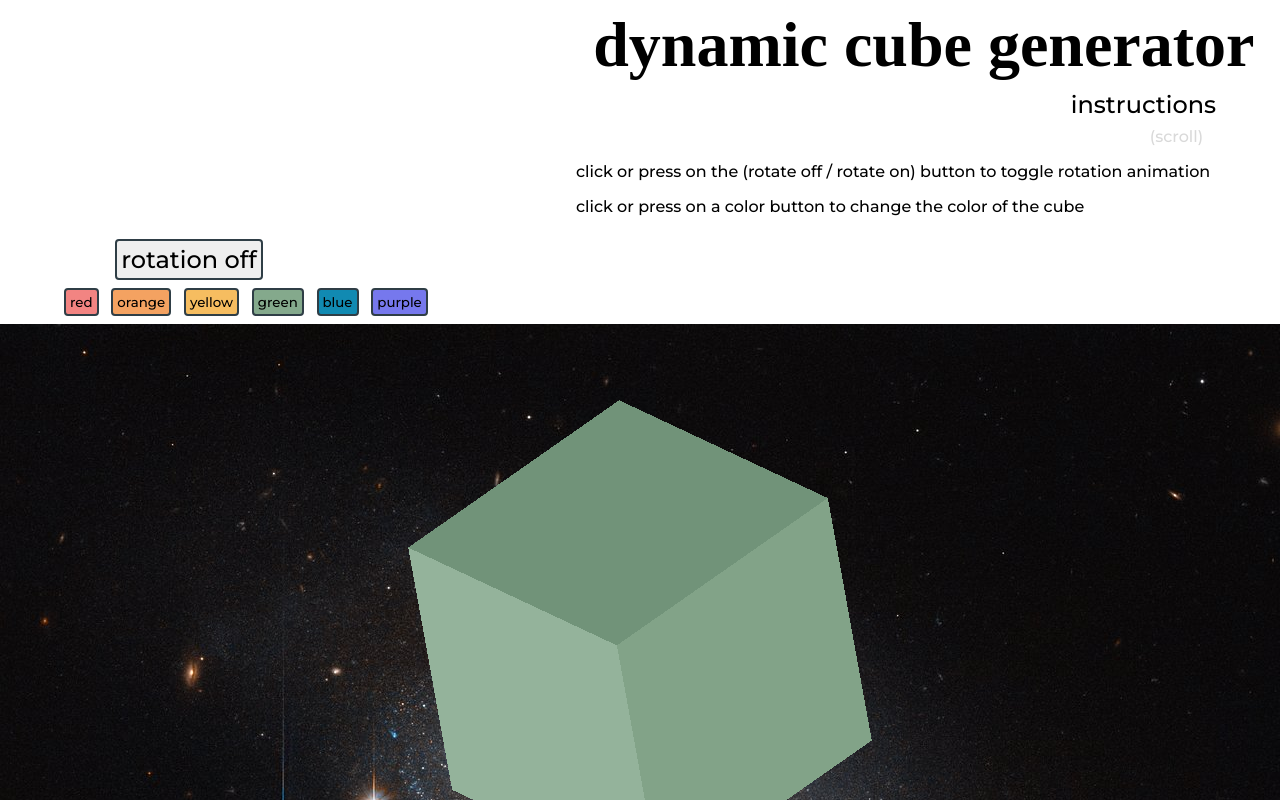
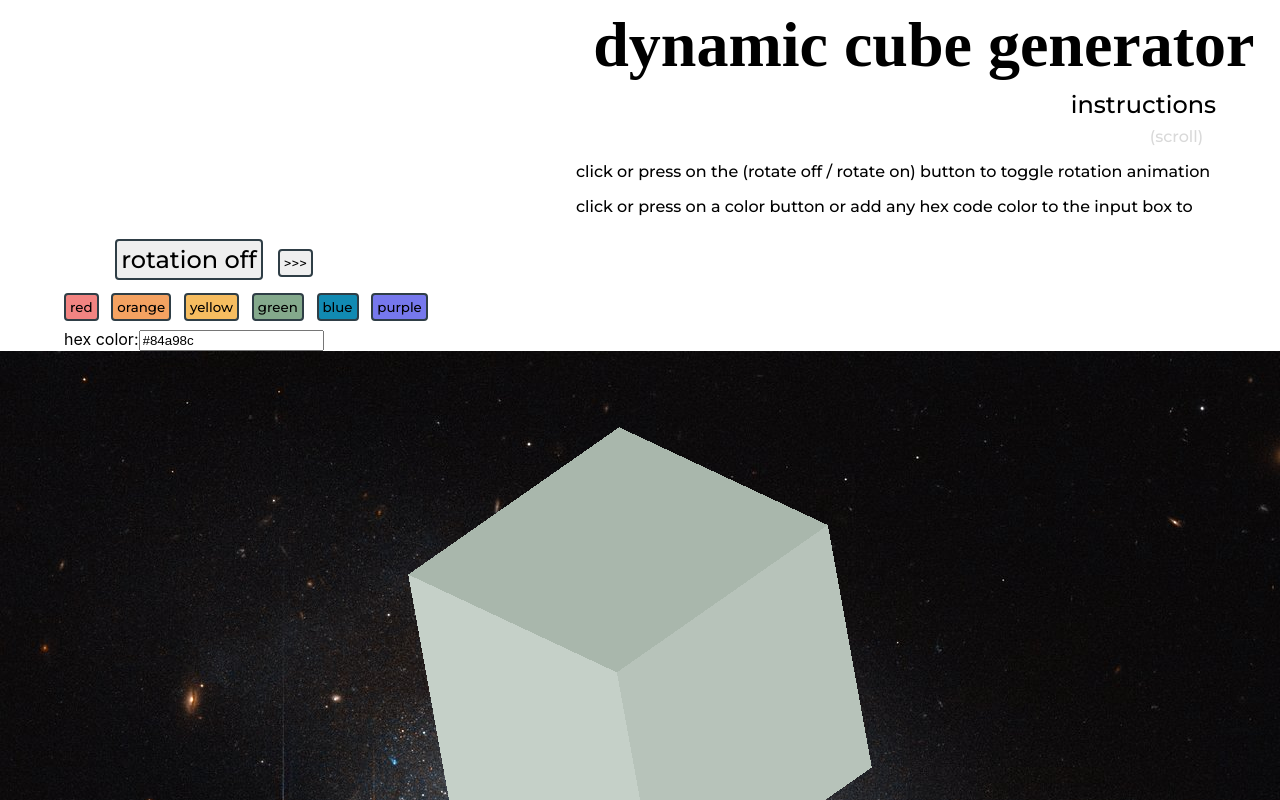
Before and after one commit to pickled-bot/dynamic-cube, a React (Create React App) app: page / in a window 1280 px wide. Shown: the top 800 px of the page. Built offline with nearby package versions, Linux system fonts and the light colour scheme; a web font is replaced by a local one.

Commit message:
input box for color functional, allows input by user and changes with button press

```diff
--- a/src/App.js
+++ b/src/App.js
@@ -8,14 +8,18 @@ import {Canvas, useFrame} from '@react-three/fiber';
 import {OrbitControls, softShadows} from '@react-three/drei'
 
 const red = new THREE.Color("#f28482");
+const orange = new THREE.Color("#f4a261");
 const yellow = new THREE.Color("#f6bd60");
+const green = new THREE.Color("#84a98c");
 const blue = new THREE.Color("#118ab2");
-const green = new THREE.Color("#84a98c");
-const orange = new THREE.Color("#f4a261");
 const purple = new THREE.Color("#7678ed");
 
-const colorArray = [{color:red, label: 'red'}, {color: orange, label: 'orange'}, {color:yellow, label: 'yellow'},
-{color:green, label: 'green'},  {color: blue, label:'blue'}, {color: purple, label: 'purple'}];
+const colorArray = [{color:red, label: 'red', hex:'f28482'},
+{color: orange, label: 'orange', hex: 'f4a261'},
+{color:yellow, label: 'yellow', hex: 'f6bd60'},
+{color:green, label: 'green', hex: '84a98c'},
+{color: blue, label:'blue', hex: '118ab2'},
+{color: purple, label: 'purple', hex: '7678ed'}];
 
 const CubeRendering = ({animate, color}) => {
   return (
@@ -42,6 +46,9 @@ const Cube = ({animate, color}) => {
         cubeRef.current.rotation.x += 0.005;
       }
   });
+
+
+
 
   return (
     <mesh ref={cubeRef} >
@@ -72,6 +79,13 @@ const ToggleColor = ({setCubeColor}) => {
   );
 };
 
+const RotationSpeedUp = () => {
+  const cubeRef = Cube.useRef();
+
+  cubeRef.current.rotation.y += 0.025;
+  cubeRef.current.rotation.x += 0.025;
+};
+
 
 const Instructions = () => {
   return (
@@ -84,7 +98,8 @@ const Instructions = () => {
         click or press on the (rotate off / rotate on) button to toggle rotation animation
       </p>
       <p>
-        click or press on a color button to change the color of the cube
+        click or press on a color button or add any
+        hex code color to the input box to change the color of the cube.
       </p>
       <p>
         mobile: use one finger to rotate and turn cube,
@@ -101,10 +116,53 @@ const Instructions = () => {
   )
 }
 
+const ColorInput = ({setCubeColor, color}) => {
+  const [colorHex, setColorHex] = useState("#84a98c")
+  // const cubeRef = useRef();
+
+  const onInput =(event ) => {
+    // const newColor = colorHex.slice();
+    // console.log(event.target.value)
+    setColorHex(event.target.value)
+  }
+
+  const onSubmit = (event) => {
+    console.log("onSubmit")
+    if (event.key === "Enter") {
+      setCubeColor(colorHex)
+    }
+  }
+  console.log(color)
+  const RGBToHex = (color)=>{
+    let r = (color.r*255).toString(16);
+    let g = (color.g*255).toString(16);
+    let b = (color.b*255).toString(16);
+
+    if (r.length === 1){
+      r = "0"+ r;
+    }
+    if (g.length === 1) {
+      g = "0" + g;
+    }
+    if (b.length === 1) {
+      b = "0" + g;
+    }
+    return "#" + r + g + b;
+  };
+  console.log(RGBToHex(color));
+  return(
+    <>
+    <span>hex color:</span>
+    <input type="text" key={RGBToHex(color)} defaultValue={RGBToHex(color)} onChange={onInput} onKeyDown={onSubmit}/>
+    </>
+  );
+};
+
 
 const App = () => {
   const [buttonText, setButtonText] = useState("rotation off");
-  const [color, setColor] = useState("#84a98c");
+  const [color, setColor] = useState(green);
+  // const [animateSpeed, setAnimateSpeed] = useState()
   const animate = useRef(true);
   let newText = "";
 
@@ -118,9 +176,15 @@ const App = () => {
     setButtonText(newText);
   };
 
+  // const updateColor = (hexColor) => {
+  //   setColor(hexColor);
+  //   //maybe instead use setCubeColor
+  // };
+
 
   const setCubeColor = useCallback((newColor) =>{
-    setColor(newColor);
+    let threeColor = new THREE.Color(newColor)
+    setColor(threeColor);
   }, [setColor])
 
   return (
@@ -135,8 +199,15 @@ const App = () => {
           {rotationButtonTxtToggle();
           (animate.current = !animate.current)}}>{buttonText}
         </button>
+        <button id="animateUp" onClick={() =>
+        {RotationSpeedUp();
+        }}>
+          &gt;&gt;&gt;
+        </button>
         <ToggleColor setCubeColor={setCubeColor}/>
+        <ColorInput  setCubeColor={setCubeColor} color={color} />
       </div>
+
       <div id="canvasContainer">
         <Canvas camera={{position:[1,1,1], zoom:300}} gl={{antialias:false}} orthographic shadows dpr={[1,2]}>
           <ambientLight intensity={0.5}/>
```
